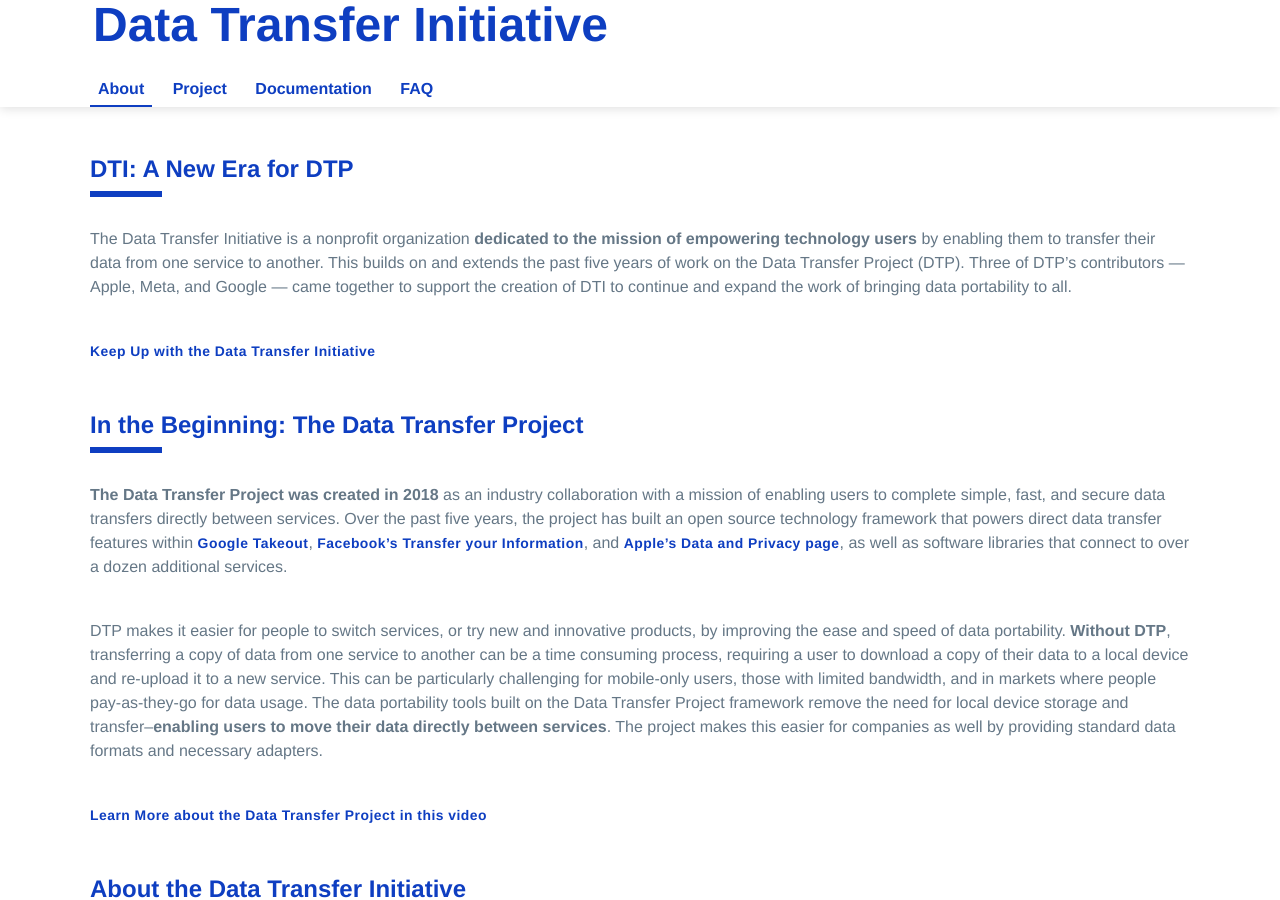
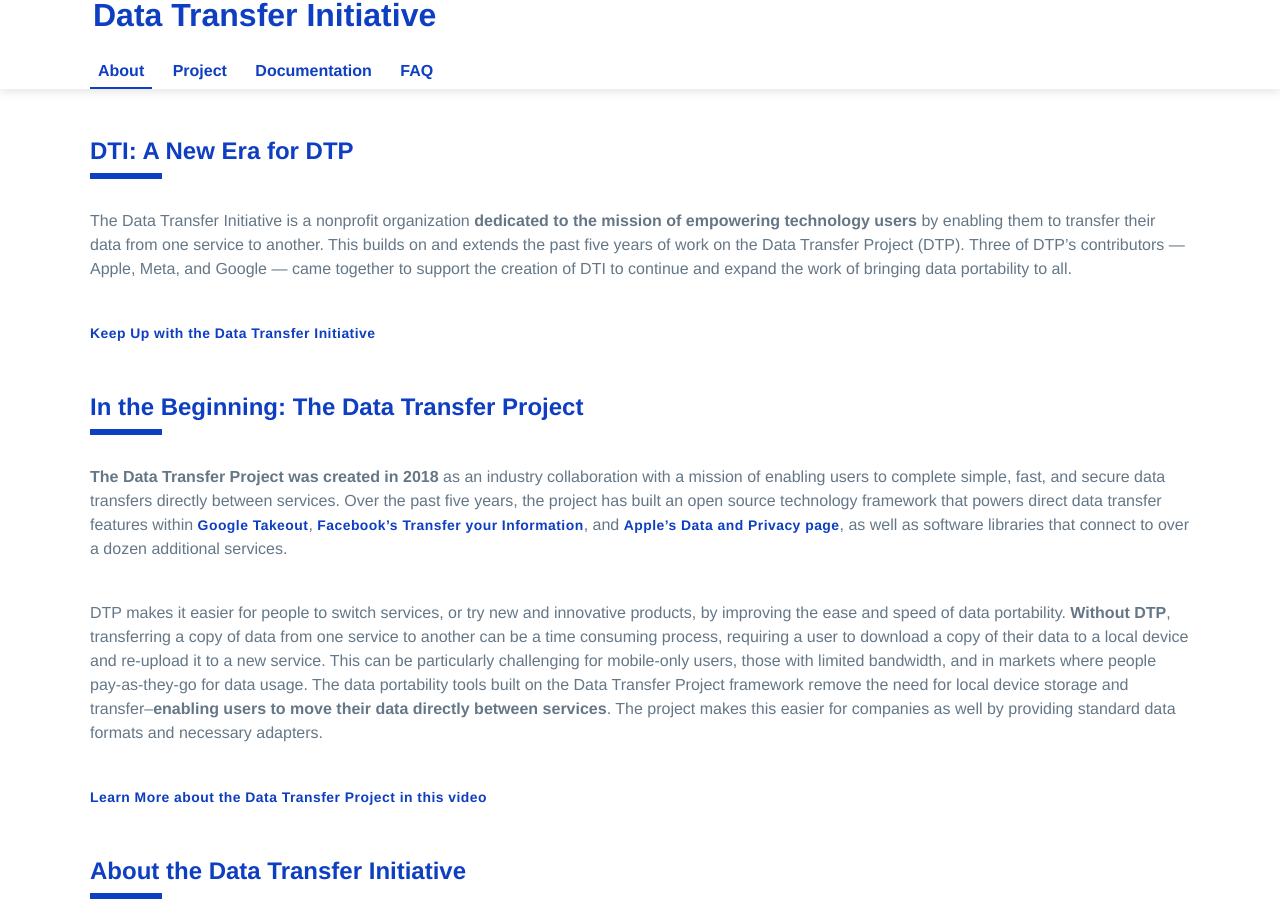
Before and after one commit to dtinit/dtinit.github.io, a Jekyll site: the page built from index.md, in a window 1280 px wide and 900 px high. Built offline with Jekyll 4.4.1, drawn with Linux system fonts in a browser that asks for light colours; our own code applies the rules of GitHub Pages for plain Markdown files; comment, search, counter and statistics services are not loaded.

Commit message:
Update nav.html

```diff
--- a/_includes/nav.html
+++ b/_includes/nav.html
@@ -1,9 +1,9 @@
 <div class="header-wrapper">
   <div id="logo-bar">
       <a href="{{site.baseurl}}/" class="logo">
-        <div class="logo-text">
-          <h1>Data Transfer Initiative</h1>
-        </div>
+<div class="logo-text" style="
+	font-size: 2rem;
+"> Data Transfer Initiative</div>
       </a>
   </div>
 
```
